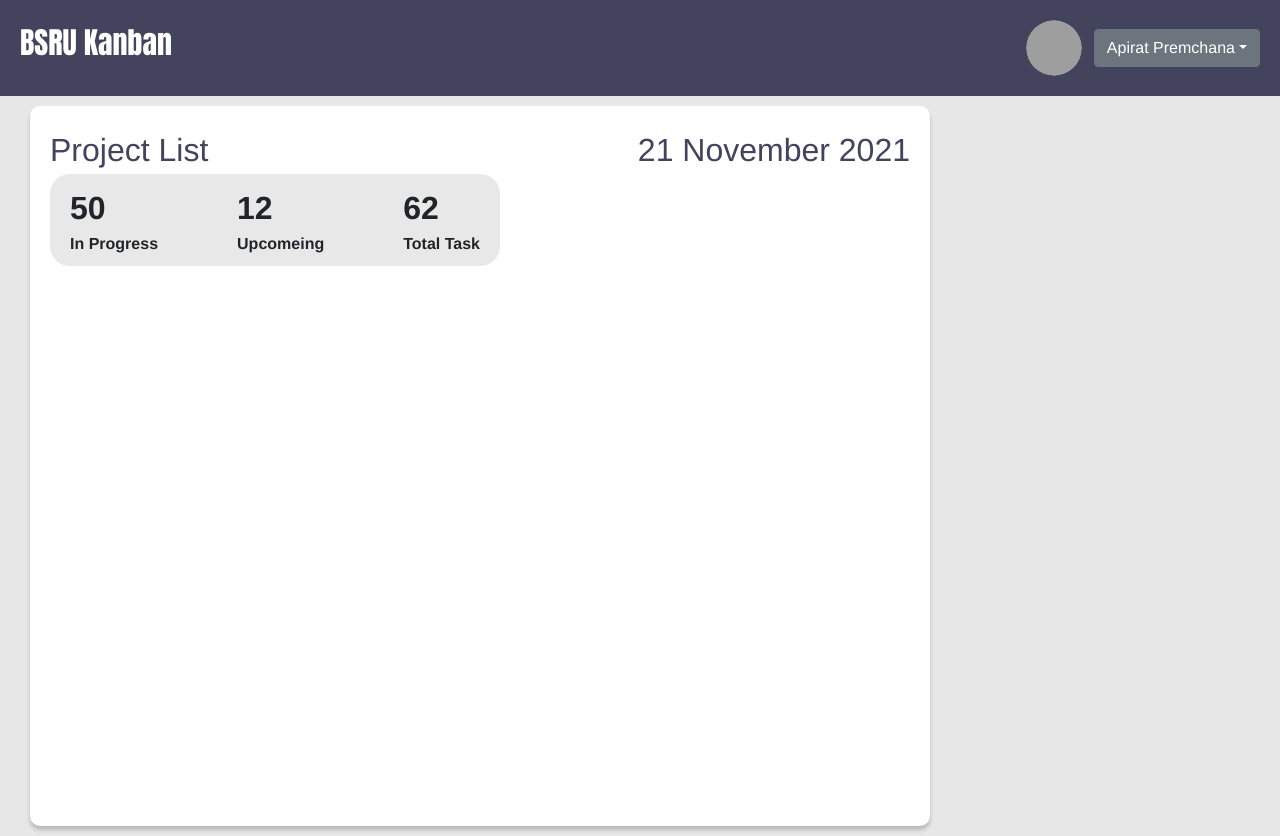
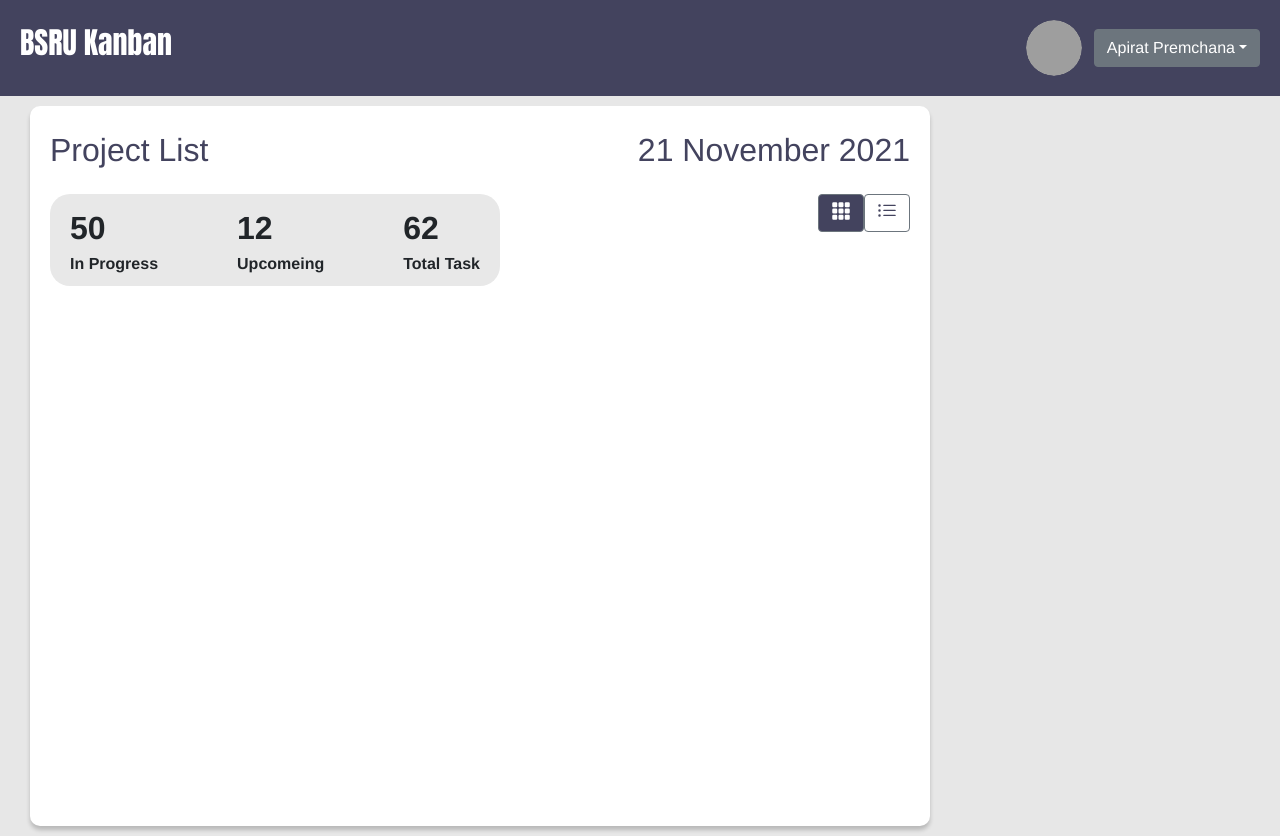
Before and after one commit to ujiik009/kanban_board_project, a Vue app: page /#/project-list in a window 1280 px wide. Built offline with nearby package versions, Linux system fonts and the light colour scheme; grey boxes are pictures that could not be loaded.

Commit message:
button change view project

```diff
--- a/src/components/ProjectList/index.vue
+++ b/src/components/ProjectList/index.vue
@@ -46,10 +46,35 @@
                 <!-- Total Task -->
               </div>
             </div>
+            <div>
+              <!-- btn 1 -->
+              <b-button
+                @click="view_page_active = 'card'"
+                v-bind:class="{
+                  ['btn-view']: true,
+                  ['active-btn']: view_page_active == 'card',
+                }"
+                ><b-icon icon="grid-3x3-gap-fill"></b-icon
+              ></b-button>
+              <!-- btn 1  -->
+
+              <!-- btn 2 -->
+              <b-button
+                @click="view_page_active = 'list'"
+                v-bind:class="{
+                  ['btn-view']: true,
+                  ['active-btn']: view_page_active == 'list',
+                }"
+                ><b-icon icon="list-ul"></b-icon
+              ></b-button>
+              <!-- btn 2 -->
+            </div>
           </div>
         </div>
       </div>
-      <div class="content-right"></div>
+      <div class="content-right">
+
+      </div>
     </div>
   </div>
 </template>
@@ -59,10 +84,11 @@ import moment from "moment";
 export default {
   data() {
     return {
+      view_page_active: "card",
       date_now: moment().format("DD MMMM YYYY"),
       in_progress: 50,
       upcomeing: 12,
-      total_task:62
+      total_task: 62,
     };
   },
 };
@@ -110,4 +136,29 @@ export default {
   display: flex;
   justify-content: space-between;
 }
+
+.btn-view {
+  background-color: white;
+  color: #43435e;
+}
+
+.active-btn {
+  background-color: #43435e !important;
+  color: white !important;
+}
+
+.btn-view:active,
+.btn-view:focus,
+.btn-view:hover {
+  background-color: #43435e !important;
+  color: white !important;
+}
+
+#summary-box {
+  margin-top: 20px;
+  display: flex;
+  justify-content: space-between;
+}
+
+
 </style>
```
